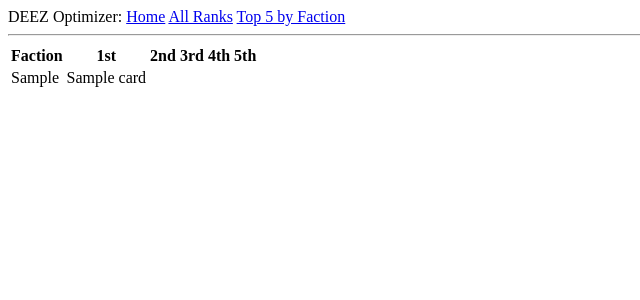
After one commit to Chemscribbler/trash-or-busto, a Flask app: page /rank/faction in a window 1280 px wide. The commit adds this page. Shown: the top 300 px of the page, without its empty margins (0-640 px from the left). Run offline with Flask 2, Linux system fonts and the light colour scheme; tables that the repository leaves empty hold one stand-in row (values such as "Sample post").

Commit message:
Top 5 rankings

```diff
--- a/dzmz/routes.py
+++ b/dzmz/routes.py
@@ -19,7 +19,29 @@ def index():
 @app.route("/ranking")
 def ranking():
     cards = Card.query.order_by(desc("rating")).all()
-    return render_template("rankings.html", title="Rankings", cards=cards)
+    return render_template("global_rankings.html", title="Rankings", cards=cards)
+
+
+@app.route("/rank/faction")
+@app.route("/rank/factions")
+def top_5_factions():
+    factions = Card.query.with_entities(Card.faction).distinct().all()
+    top_cards = {}
+    for faction in factions:
+        faction = faction[0]
+        top_cards[faction] = (
+            Card.query.filter_by(faction=faction)
+            .order_by(desc(Card.rating))
+            .limit(5)
+            .all()
+        )
+    print(top_cards)
+    return render_template("top_five_rankings.html", title="Rankings", cards=top_cards)
+
+
+@app.route("/rank/<string:faction>")
+def faction_rank(faction):
+    cards = Card.query.filter_by(faction=faction).order_by(desc(Card.rating)).all()
 
 
 @app.route("/vote/<int:cardzero_id>-<int:cardone_id>", methods=["POST", "GET"])
--- a/dzmz/templates/base.html
+++ b/dzmz/templates/base.html
@@ -10,10 +10,10 @@
 </head>
 
 <body>
-    <div>
-        DEEZ Optimizer:
-        <a href="{{ url_for('index') }}">Home</a>
-        <a href="{{url_for('ranking')}}">Rankings</a>
+    DEEZ Optimizer:
+    <a href="{{ url_for('index') }}">Home</a>
+    <a href="{{url_for('ranking')}}">All Ranks</a>
+    <a href="{{url_for('top_5_factions')}}">Top 5 by Faction</a>
     </div>
     <hr>
     {% with messages = get_flashed_messages() %}
--- a/dzmz/templates/index.html
+++ b/dzmz/templates/index.html
@@ -5,15 +5,19 @@
 <table>
     <tr>
         <th>
+            <form action={{ url_for('record_vote', cardzero_id=pair[0].id, cardone_id=pair[1].id )}} method="post">
+                <button name='result' , type="submit" , value="card0win" , style="background-color:white;border:none">
                     <img src="https://netrunnerdb.com/card_image/large/{{pair[0].nrdb_key}}.jpg" />
+                </button>
         </th>
         <th></th>
         <th>
+            <button name='result' , type="submit" , value="card1win" , style="background-color:white;border:none">
                 <img src="https://netrunnerdb.com/card_image/large/{{pair[1].nrdb_key}}.jpg" />
+            </button>
         </th>
     </tr>
     <tr>
-        <form action={{ url_for('record_vote', cardzero_id=pair[0].id, cardone_id=pair[1].id )}} method="post">
         <th><button name='result' , type="submit" , value="card0win">
                 {{pair[0].name}}
             </button></th>
--- /dev/null
+++ b/dzmz/templates/top_five_rankings.html
@@ -0,0 +1,28 @@
+{% extends "base.html" %}
+
+{% block content %}
+{%if cards %}
+<table>
+    <thead>
+        <tr>
+            <th>Faction</th>
+            <th>1st</th>
+            <th>2nd</th>
+            <th>3rd</th>
+            <th>4th</th>
+            <th>5th</th>
+        </tr>
+    </thead>
+    <tbody>
+        {% for key, value in cards.items() %}
+        <tr>
+            <td>{{key}}</td>
+            {% for card in value %}
+            <td>{{ card.name }}</td>
+            {% endfor %}
+        </tr>
+        {% endfor %}
+    </tbody>
+</table>
+{% endif %}
+{% endblock %}
```
Also changed, not shown: dzmz/randomselect.py (+15 -2 lines), dzmz/templates/global_rankings.html (added, +15 -0 lines), dzmz/templates/faction_rankings.html (renamed from dzmz/templates/rankings.html). Lines whose indentation alone changed are shown as unchanged.
